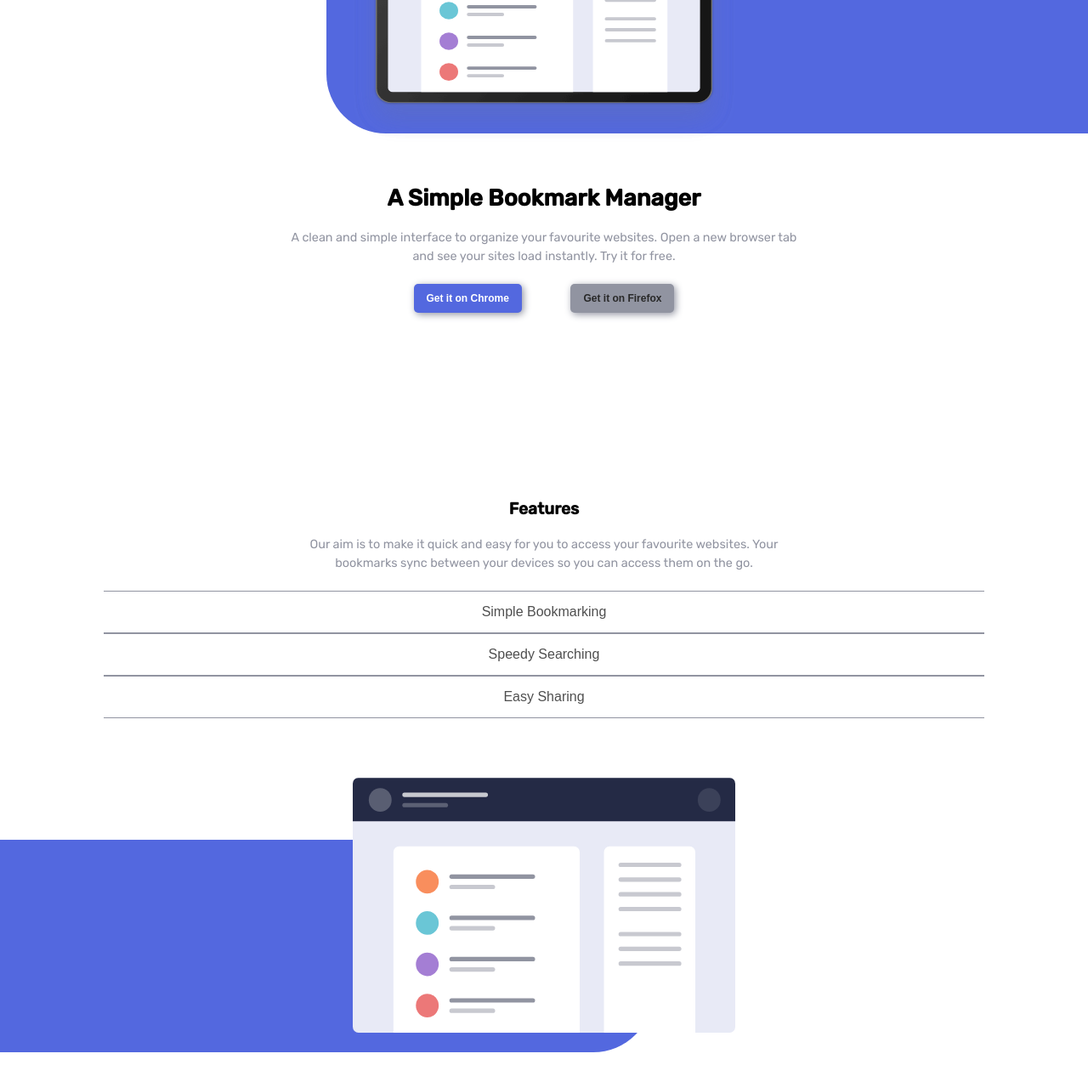
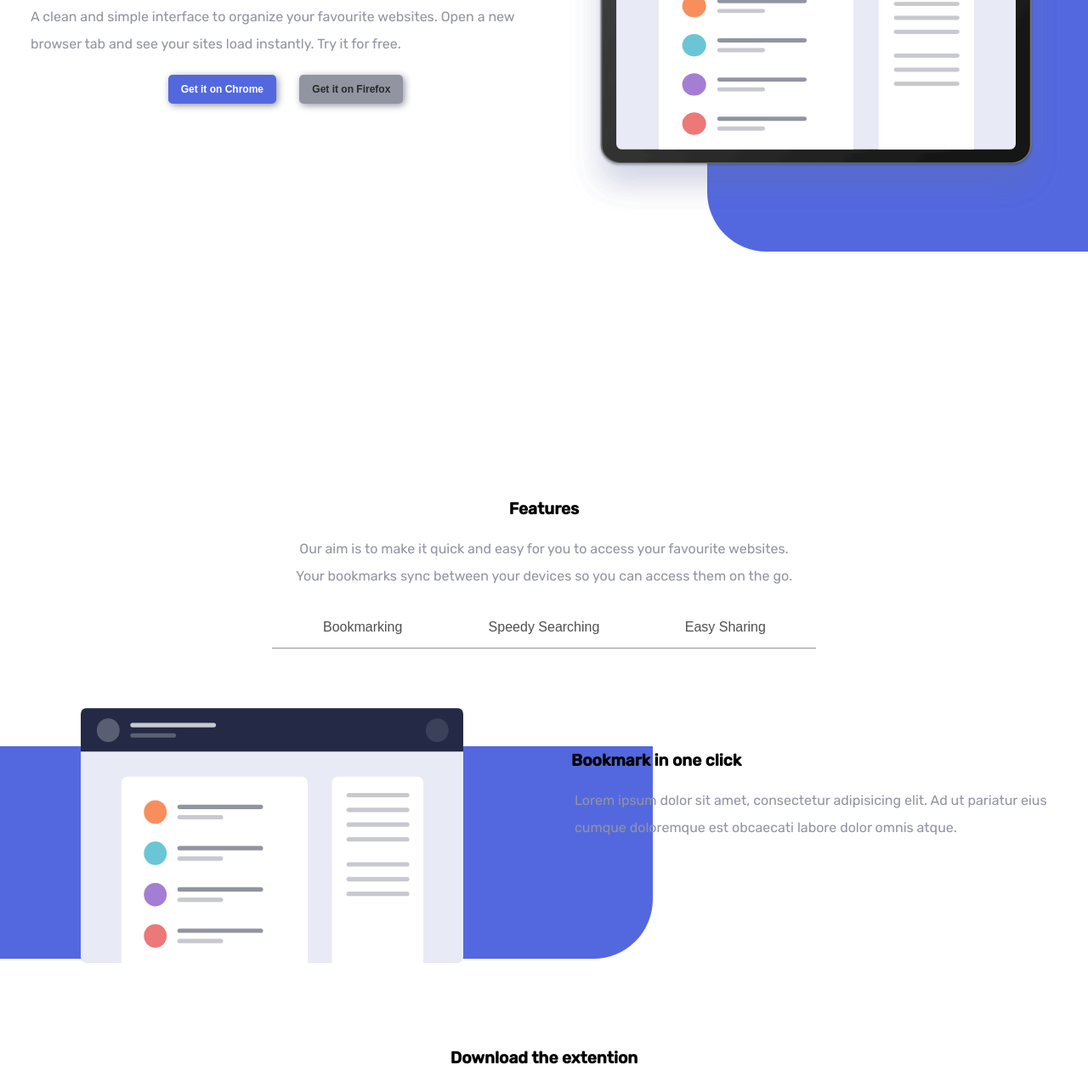
Before and after one commit to mjaskowska/bookmark-landing-page, a website: page src/index.html in a window 1280 px wide. Shown: the part 283-1556 px from the top of the page at 85% size. Drawn offline with Linux system fonts and the light colour scheme; files whose address does not match are found by name.

Commit message:
add: desktop version styling / media queries

```diff
--- a/src/index.html
+++ b/src/index.html
@@ -31,7 +31,7 @@
     </nav>
     <main>
       <section class="hero">
-        <div class="hero-container">
+        <div class="hero-container-right">
           <img
             class="hero-illustration"
             src="../challenge-details/images/illustration-hero.svg"
@@ -39,8 +39,8 @@
           />
           <div class="hero-background"></div>
         </div>
-
-        <h1 class="hero-title">A Simple Bookmark Manager</h1>
+        <div class="hero-container-left">
+          <h1 class="hero-title">A Simple Bookmark Manager</h1>
         <p class="description">
           A clean and simple interface to organize your favourite websites. Open
           a new browser tab and see your sites load instantly. Try it for free.
@@ -49,7 +49,12 @@
           <button class="btn btn-chrome">Get it on Chrome</button>
           <button class="btn btn-firefox">Get it on Firefox</button>
         </div>
+        </div>
+
       </section>
+
+
+
       <section class="features">
         <h2 class="mid-title">Features</h2>
         <p class="description">
@@ -60,7 +65,7 @@
         <div class="btn-container features-btn-container">
           <div class="border">
             <button class="features-btn features-btn-1">
-              Simple Bookmarking
+              Bookmarking
             </button>
           </div>
           <div class="border">
@@ -74,43 +79,51 @@
         </div>
         <div class="features-container">
           <div class="feat-tab tab1">
+
             <img
-              class="feat-img-1"
+              class="feat-img feat-img-1"
               src="../challenge-details/images/illustration-features-tab-1.svg"
               alt=""
             />
-            <h3 class="mid-title">Bookmark in one click</h3>
+            <div class="features-tab-content">
+              <h3 class="mid-title">Bookmark in one click</h3>
             <p class="description">
               Lorem ipsum dolor sit amet, consectetur adipisicing elit. Ad ut
               pariatur eius cumque doloremque est obcaecati labore dolor omnis
               atque.
             </p>
+            </div>
+
           </div>
           <div class="feat-tab tab2">
             <img
-              class="feat-img-2"
+              class="feat-img feat-img-2"
               src="../challenge-details/images/illustration-features-tab-2.svg"
               alt=""
             />
+            <div class="features-tab-content">
             <h3 class="mid-title">Tab2 title</h3>
             <p class="description">
               Lorem ipsum dolor sit amet, consectetur adipisicing elit. Ad ut
               pariatur eius cumque doloremque est obcaecati labore dolor omnis
               atque.
             </p>
+            </div>
           </div>
           <div class="feat-tab tab3">
             <img
-              class="feat-img-3"
+              class="feat-img feat-img-3"
               src="../challenge-details/images/illustration-features-tab-3.svg"
               alt=""
             />
+            <div class="features-tab-content">
             <h3 class="mid-title">Tab3 title</h3>
             <p class="description">
               Lorem ipsum dolor sit amet, consectetur adipisicing elit. Ad ut
               pariatur eius cumque doloremque est obcaecati labore dolor omnis
               atque.
             </p>
+            </div>
           </div>
 
           <div class="feat-background"></div>
--- a/src/styles/styles.scss
+++ b/src/styles/styles.scss
@@ -24,6 +24,7 @@ nav {
 .nav-hamburger {
     max-height: 15px;
     margin-right: 10%;
+    cursor: pointer;
 }
 
 // reusable classes
@@ -68,7 +69,7 @@ nav {
     margin-bottom: 30px;
 
 }
-.hero-container{
+.hero-container-right{
     position: relative;
 }
 .hero-illustration {
@@ -100,6 +101,46 @@ nav {
     margin-left: 5%;
     color: rgb(41, 41, 41);
 }
+
+@media (min-width: 700px) {
+    .hero {
+        display: grid;
+        grid-template-columns: 1fr 1fr;
+        grid-template-areas: "left right";
+        margin-bottom: 0px;
+    }
+    .hero-container-right {
+        grid-area: right;
+    }
+    .hero-container-left {
+        grid-area: left;
+        margin-left: 5%;
+    }
+    .hero-background {
+        top: 20%;
+        max-height: 300px;
+    }
+    .description {
+        text-align: left;
+        font-size: 1rem;
+        line-height: 2rem;
+    }
+    .hero-illustration {
+        max-width: 90%;
+        max-height: 700px;
+    }
+    .hero-title {
+        font-size: 2.5rem;
+        margin-top: 20px;
+    }
+
+}
+@media (min-width: 880px) {
+    .hero-title {
+        margin-top: 70px;
+    }
+}
+
 
 // features
 .features {
@@ -163,6 +204,46 @@ nav {
     border-radius: 0px 0px 70px 0px;
 }
 
+
+@media (min-width: 700px) {
+    .features .description {
+        text-align: center;
+    }
+    .features-btn-container {
+        flex-direction: row;
+        width: 50%;
+    }
+    .border {
+        border-top: none;
+
+        align-content: baseline;
+    }
+    .feat-tab {
+        display: grid;
+        grid-template-columns: 1fr 1fr;
+    }
+    .tab2, .tab3 {
+        display: none;
+    }
+    .feat-img {
+        max-width: 95%;
+        min-width: 300px;
+        min-height: 250px;
+        max-height: 300px;
+    }
+    .features-tab-content{
+        margin-left: 5%;
+        .mid-title {
+            margin-top: 50px;
+            text-align: left;
+        }
+        .description{
+            text-align: left;
+        }
+    }
+
+}
+
 // download
 .download {
     width: 100%;
@@ -193,12 +274,32 @@ nav {
         margin: 25px;
     }
 }
+@media (min-width: 700px) {
+    .download {
+        width: 80%;
+        margin: auto;
+    }
+    .download-cards {
+        display: flex;
+        flex-wrap: nowrap;
+        .card {
+            margin: 0 5px;
+            height: 350px;
+        }
+        .card-firefox {
+            margin-top: 40px;
+        }
+        .card-opera {
+            margin-top: 80px;
+        }
+    }
+}
 
 // FAQ
 
 .faq {
     width: 90%;
-    margin: 0 auto;
+    margin: 50px auto;
     margin-bottom: 100px;
 
   .btn {
@@ -224,6 +325,11 @@ nav {
     }
 
 }
+@media (min-width: 700px){
+    .faq {
+        width: 50%;
+    }
+}
 
 .subscribe {
     background: $primary-blue;
@@ -237,6 +343,7 @@ nav {
         font-weight: 500;
         margin-bottom: 20px;
     }
+
     .info {
         text-align: center;
         padding: 20px;
@@ -250,10 +357,12 @@ nav {
 .email {
     height: 40px;
     width: 100%;
+    max-width: 400px;
     border-radius: 10px;
     border: none;
     margin: 10px auto;
     padding-left: 20px;
+
     &::placeholder {
         color: $grayish-blue;
     }
@@ -263,6 +372,9 @@ nav {
     background: $primary-red;
     border-radius: 10px;
     box-shadow: none;
+    max-width: 400px;
+    width: 100%;
+    margin: auto;
 }
 
 footer {
@@ -279,6 +391,7 @@ footer {
         margin-top: 30px;
         text-transform: uppercase;
         font-size: 1rem;
+        cursor: pointer;
     }
 }
 
@@ -291,4 +404,13 @@ footer {
 }
 ul {
     list-style: none;
+    cursor: pointer;
 }
+@media (min-width: 700px) {
+    footer{
+        max-height: 100px;
+        flex-direction: row;
+        padding: 0;
+    }
+
+}
```
Also changed, not shown: src/styles/styles.css, 1 other file.
